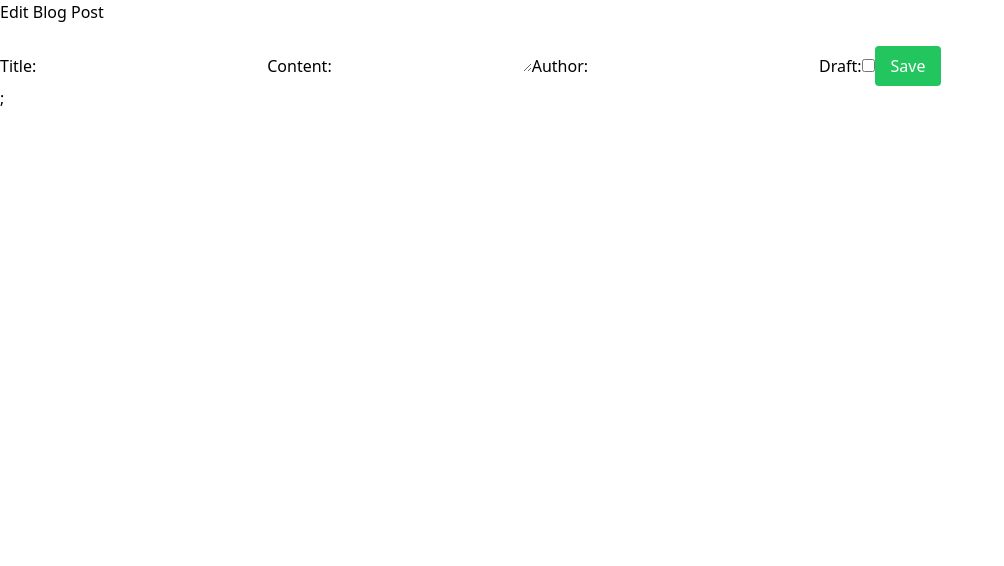
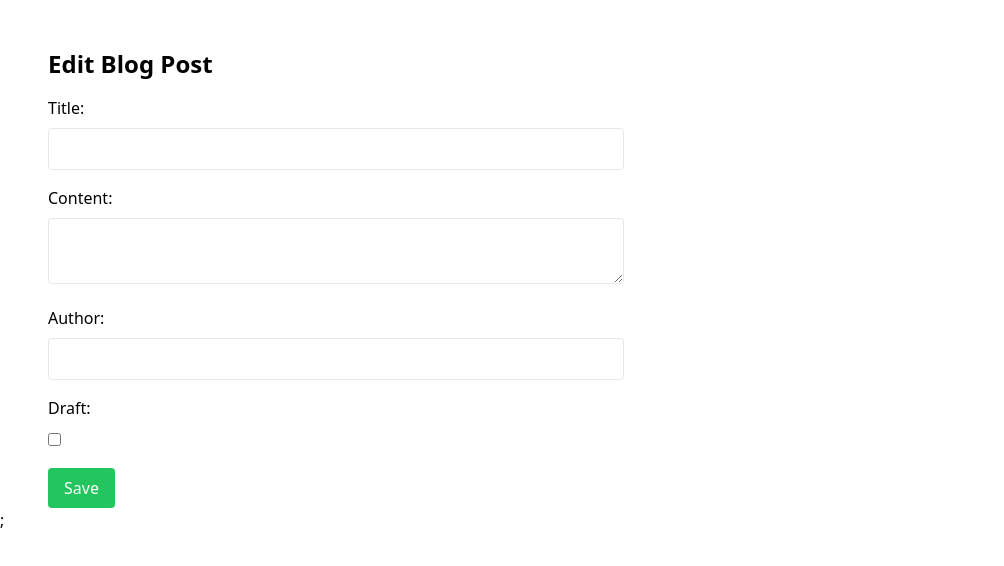
Before and after one commit to thatgirldorian/dev-blog, a Next.js app in the folder blog-fe/: page /EditPost in a window 1280 px wide. Shown: the top 566 px of the page, without its empty margins (0-1004 px from the left). Built offline with nearby package versions, Linux system fonts and the light colour scheme; no server answers.

Commit message:
Added styles for Edit page & added redirection

```diff
--- a/blog-fe/pages/EditPost.tsx
+++ b/blog-fe/pages/EditPost.tsx
@@ -1,9 +1,11 @@
 // EditPost.js (Edit component for editing a blog post)
 import { useState, useEffect, useContext } from 'react';
+import { useRouter } from 'next/router';
 import { fetchBlogPostById, updateBlogPost } from '../pages/api/posts';
 import { BlogContext } from './contexts/BlogContext';
 
 const EditPost = ({ postId }) => {
+  const router = useRouter();
   const { blogData, setBlogData } = useContext(BlogContext);
   const [post, setPost] = useState({
     title: '',
@@ -40,15 +42,17 @@ const EditPost = ({ postId }) => {
         draft: post.draft,
       });
 
+      router.push('/');
+
       //update the blog data in the context with the edited data
       setBlogData((prevBlogData: { _id: any }[]) => {
-        const updaatedBlogData = prevBlogData.map((postItem: { _id: any }) => {
+        const updatedBlogData = prevBlogData.map((postItem: { _id: any }) => {
           if (postItem._id === postId) {
             return { ...postItem, ...post };
           }
           return postItem;
         });
-        return updaatedBlogData;
+        return updatedBlogData;
       });
 
       // Handle success, e.g., show a success message or redirect to the post page
@@ -59,34 +63,56 @@ const EditPost = ({ postId }) => {
   };
 
   return (
-    <div>
-      <h1>Edit Blog Post</h1>
-      <label>
-        Title:
+    <div className='max-w-xl mx-12 mt-12'>
+      <h1 className='text-2xl font-bold mb-4'>Edit Blog Post</h1>
+      <div className='mb-4'>
+        <label className='block mb-2' htmlFor='title'>
+          Title:
+        </label>
         <input
+          className='w-full px-4 py-2 border rounded focus:outline-none focus:border-blue-500'
           type='text'
+          id='title'
           name='title'
           value={post.title}
           onChange={handleInputChange}
         />
-      </label>
-      <label>
-        Content:
-        <textarea value={post.content} />
-      </label>
-      <label>
-        Author:
-        <input type='text' name='title' value={post.author} />
-      </label>
-
-      <label>
-        Draft:
+      </div>
+      <div className='mb-4'>
+        <label className='block mb-2' htmlFor='content'>
+          Content:
+        </label>
+        <textarea
+          className='w-full px-4 py-2 border rounded focus:outline-none focus:border-blue-500'
+          id='content'
+          value={post.content}
+          onChange={handleInputChange}
+        />
+      </div>
+      <div className='mb-4'>
+        <label className='block mb-2' htmlFor='author'>
+          Author:
+        </label>
+        <input
+          className='w-full px-4 py-2 border rounded focus:outline-none focus:border-blue-500'
+          type='text'
+          id='author'
+          name='author'
+          value={post.author}
+          onChange={handleInputChange}
+        />
+      </div>
+      <div className='mb-4'>
+        <label className='block mb-2' htmlFor='draft'>
+          Draft:
+        </label>
         <input
           type='checkbox'
+          id='draft'
           checked={post.draft}
           onChange={handleDraftChange}
         />
-      </label>
+      </div>
       <button
         className='bg-green-500 text-white px-4 py-2 rounded'
         onClick={handleSave}
```
